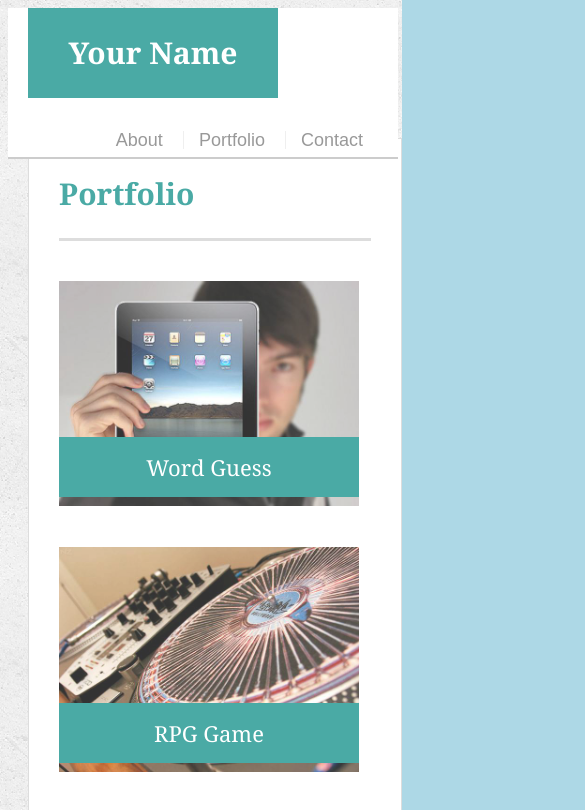
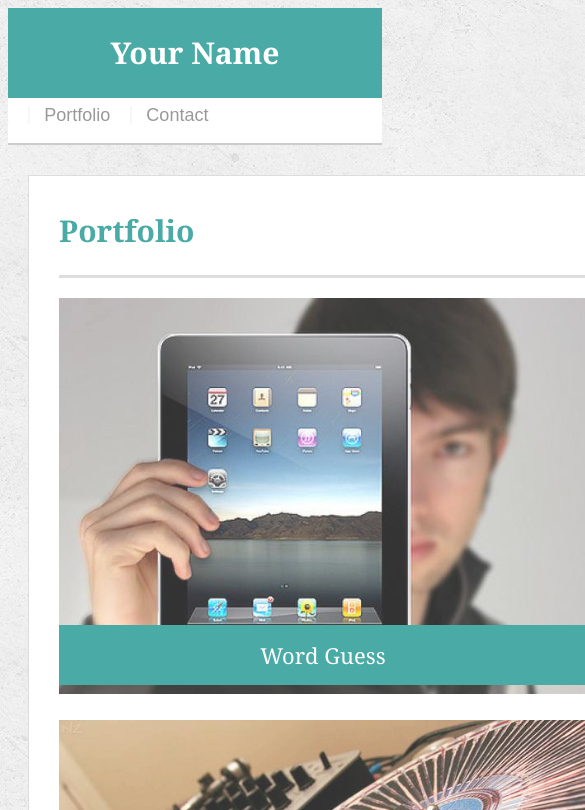
Before and after one commit to minalk24/Responsive-Portfolio, a plain HTML site: page portfolio.html in a window 390 px wide. Shown: the top 810 px of the page, 585 px wide, since content can reach past the window. Drawn offline with Linux system fonts and the light colour scheme.

Commit message:
added media queries for width 640

```diff
--- a/assets/css/style.css
+++ b/assets/css/style.css
@@ -256,3 +256,59 @@ input[type=submit] {
     padding-left: 0px;
   }
 }
+
+/*layout for max width 640 */
+@media only screen and (max-width: 640px) {
+  /*header */
+  #masthead {
+    position: static;
+  }
+
+  .container{
+    clear: both;
+  }
+  #logo{
+    margin-left: 0px;
+    width:100%;
+  }
+
+  #logo nav{
+    width:100%;
+  }
+
+  #responsive-nav{
+    position: static;
+    top: 50%;
+    left: 50%;
+    transform: translate(-50%, -50%);
+    margin-top: 4%;
+    clear: both;
+    height: 30px;
+  }
+
+  /*main section */
+  .auth-image{
+    width: 100%;
+    margin-bottom: 10px;
+  }
+
+  #main-container {
+    padding-top: 0px;
+  }
+
+  .main-section{
+    clear: both;
+    width:590px;
+    padding-top:0px 15px 30px 15px;
+  }
+
+  /*portfolio page */
+  .work{
+    clear:both;
+    margin:15px 5px 18px;
+    margin: 0 auto;
+    width: 100%;
+    margin-bottom: 15px;
+  }
+
+}
```
